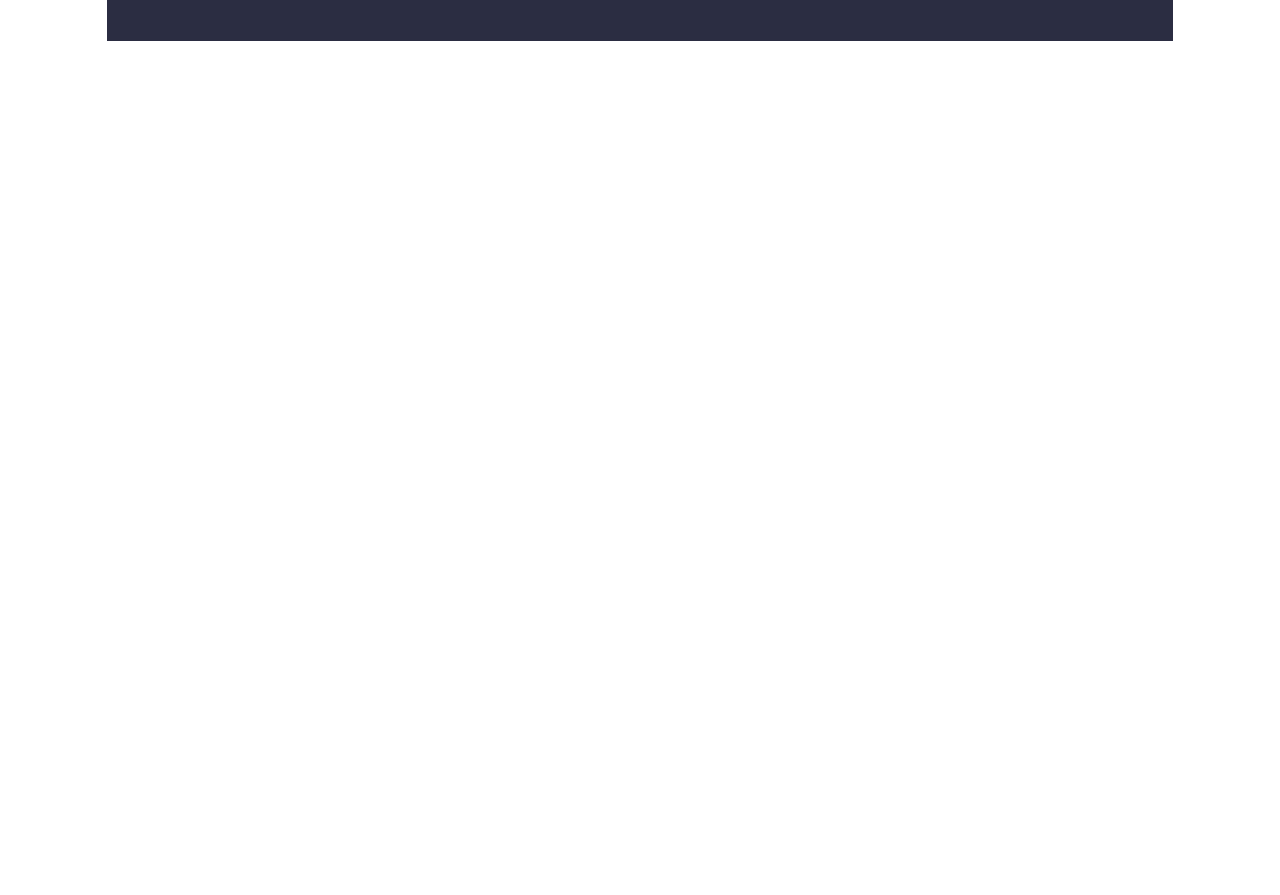
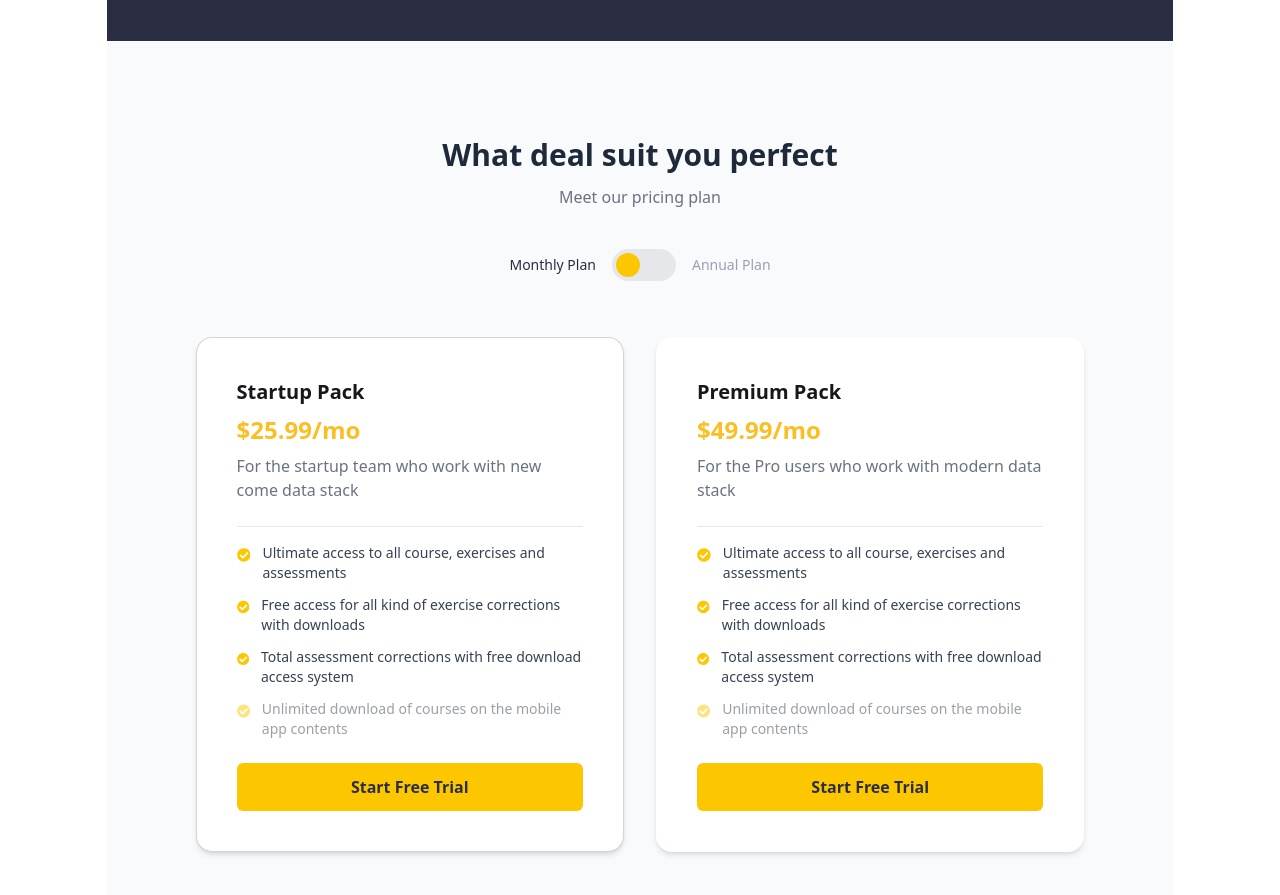
Before and after one commit to Shahariya-17/startup-land, a React (Vite) app: page / in a window 1280 px wide. Shown: the part 3720-4615 px from the top of the page. Before the commit the page ends 3761 px from the top, so only its background shows below. Built offline with nearby package versions, Linux system fonts and the light colour scheme.

Commit message:
added pricing section

```diff
--- /dev/null
+++ b/src/Pages/Home/About/PricingSection/PricingSection.jsx
@@ -0,0 +1,112 @@
+import React, { useState } from "react";
+import { FaCheckCircle } from "react-icons/fa";
+
+const PricingSection = () => {
+  const [isAnnual, setIsAnnual] = useState(false);
+
+  const plans = [
+    {
+      name: "Startup Pack",
+      price: isAnnual ? "$19.99/yr" : "$25.99/mo",
+      description: "For the startup team who work with new come data stack",
+      features: [
+        "Ultimate access to all course, exercises and assessments",
+        "Free access for all kind of exercise corrections with downloads",
+        "Total assessment corrections with free download access system",
+        "Unlimited download of courses on the mobile app contents",
+      ],
+    },
+    {
+      name: "Premium Pack",
+      price: isAnnual ? "$39.99/yr" : "$49.99/mo",
+      description: "For the Pro users who work with modern data stack",
+      features: [
+        "Ultimate access to all course, exercises and assessments",
+        "Free access for all kind of exercise corrections with downloads",
+        "Total assessment corrections with free download access system",
+        "Unlimited download of courses on the mobile app contents",
+      ],
+    },
+  ];
+
+  return (
+    <section className="bg-[#F9FAFC] py-24">
+      <div className="w-11/12 lg:w-10/12 mx-auto text-center">
+        <h2 className="text-3xl font-bold text-gray-800 mb-3">
+          What deal suit you perfect
+        </h2>
+        <p className="text-gray-500 mb-10">Meet our pricing plan</p>
+
+
+        <div className="flex justify-center items-center gap-4 mb-14">
+          <span
+            className={`text-sm font-medium ${
+              !isAnnual ? "text-[#2B2D42]" : "text-gray-400"
+            }`}
+          >
+            Monthly Plan
+          </span>
+          <div
+            className="relative w-16 h-8 bg-gray-200 rounded-full cursor-pointer"
+            onClick={() => setIsAnnual(!isAnnual)}
+          >
+            <div
+              className={`absolute top-1 left-1 w-6 h-6 bg-yellow-400 rounded-full transition-transform duration-300 ${
+                isAnnual ? "translate-x-8" : ""
+              }`}
+            ></div>
+          </div>
+          <span
+            className={`text-sm font-medium ${
+              isAnnual ? "text-[#2B2D42]" : "text-gray-400"
+            }`}
+          >
+            Annual Plan
+          </span>
+        </div>
+
+        {/* Pricing Cards */}
+        <div className="grid md:grid-cols-2 gap-8 justify-center">
+          {plans.map((plan, idx) => (
+            <div
+              key={idx}
+              className={`bg-white shadow-md rounded-2xl p-10 text-left border transition-all duration-300 ${
+                idx === 0
+                  ? "border-[#2B2D42]/20 hover:border-[#2B2D42]"
+                  : "border-transparent hover:border-[#2B2D42]/20"
+              }`}
+            >
+              <h3 className="text-xl font-semibold mb-2">{plan.name}</h3>
+              <p className="text-[#FBBF24] text-2xl font-bold mb-2">
+                {plan.price}
+              </p>
+              <p className="text-gray-500 mb-6">{plan.description}</p>
+
+              <div className="space-y-3 border-t border-gray-200 pt-4 mb-6">
+                {plan.features.map((feature, i) => (
+                  <div
+                    key={i}
+                    className={`flex items-start gap-3 ${
+                      i === plan.features.length - 1
+                        ? "opacity-50"
+                        : "opacity-100"
+                    }`}
+                  >
+                    <FaCheckCircle className="text-yellow-400 mt-1" />
+                    <p className="text-gray-700 text-sm">{feature}</p>
+                  </div>
+                ))}
+              </div>
+
+              <button className="w-full bg-yellow-400 text-[#2B2D42] font-semibold py-3 rounded-md hover:bg-yellow-500 transition-all">
+                Start Free Trial
+              </button>
+            </div>
+          ))}
+        </div>
+      </div>
+    </section>
+  );
+};
+
+export default PricingSection;
--- a/src/Pages/Home/Home/Home.jsx
+++ b/src/Pages/Home/Home/Home.jsx
@@ -4,6 +4,7 @@ import HelpCards from '../HelpCards/HelpCards';
 import FeatureSection from '../FeatureSection/FeatureSection';
 import ReplySection from '../ReplySection/ReplySection';
 import OverViewSection from '../OverViewSection/OverViewSection';
+import PricingSection from '../About/PricingSection/PricingSection';
 
 const Home = () => {
     return (
@@ -13,6 +14,7 @@ const Home = () => {
             <FeatureSection></FeatureSection>
             <ReplySection></ReplySection>
             <OverViewSection></OverViewSection>
+            <PricingSection></PricingSection>
         </div>
     );
 };
```
